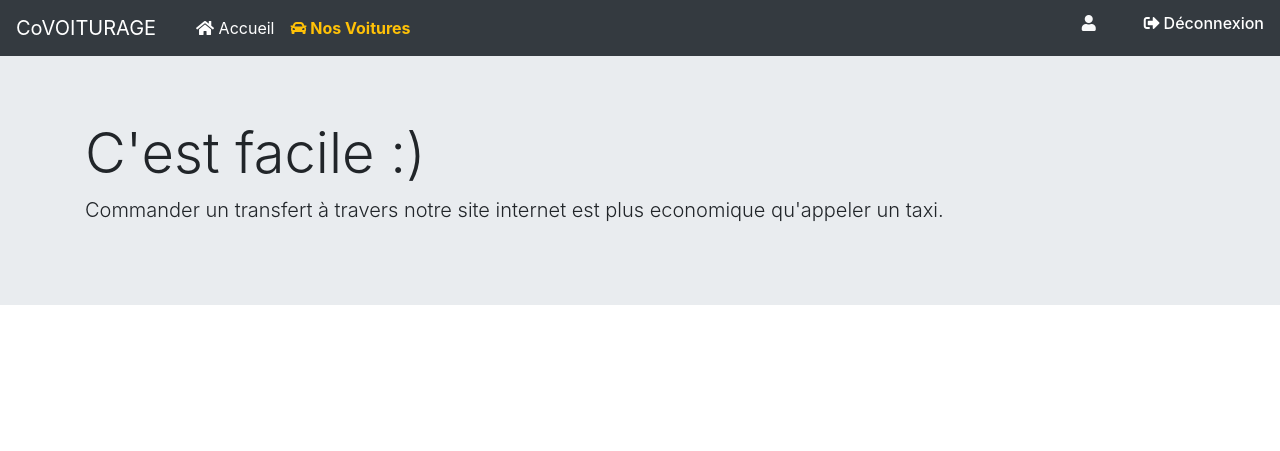
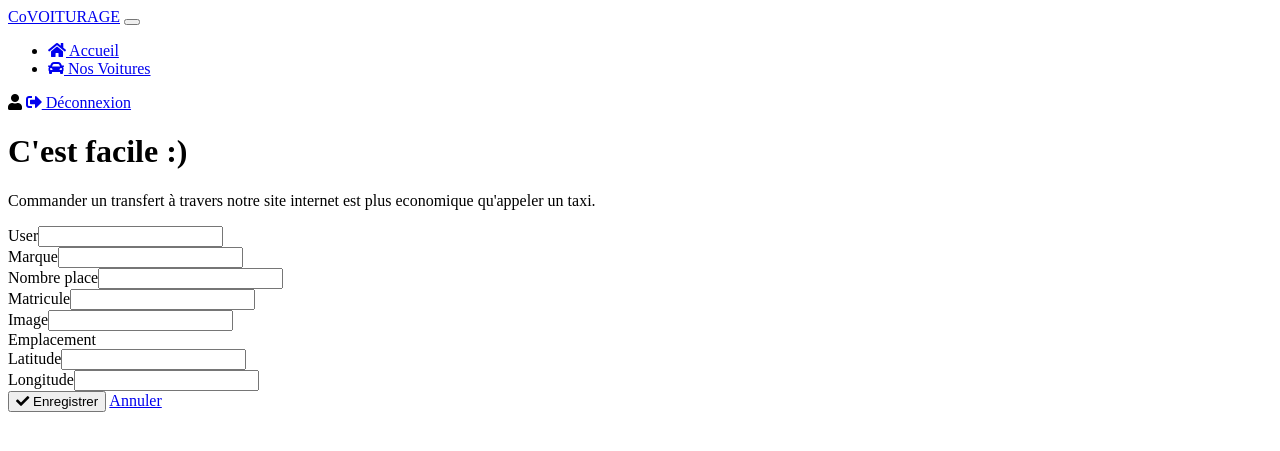
Before and after one commit to Landonique/Systeme-de-reservation, a Symfony app: template templates/front/driver/cars.html.twig in a window 1280 px wide. Shown: the top 451 px of the page. Run offline with Twig, Linux system fonts and the light colour scheme; the template is opened without the code that fills it, so the values that code supplies are empty; form fields are guessed from the names that the template uses; style sheets or scripts are compiled from the project's sources; some libraries are stand-ins or nearby versions.

Commit message:
implement driver's crud

```diff
--- /dev/null
+++ b/assets/js/driver.js
@@ -0,0 +1,7 @@
+const $ = require('jquery');
+navigator.geolocation.getCurrentPosition(
+    function success(position) {
+        $("#voiture_latitude").val(position.coords.latitude)
+        $("#voiture_longitude").val(position.coords.latitude)
+
+    })
--- a/templates/front/driver/cars.html.twig
+++ b/templates/front/driver/cars.html.twig
@@ -19,6 +19,49 @@
                     </div>
                 </div>
             {% endfor %}
+            <div class="row">
+    <div class="col-9">
+        {{ form_start(form) }}
+        <div class="d-none">
+        {{ form_row(form.user) }}
+        </div>
+        {{ form_row(form.marque) }}
+        <div class="row">
+            <div class="col-6">
+                {{ form_row(form.nombrePlace) }}
+            </div>
+            <div class="col-6">
+                {{ form_row(form.matricule) }}
+            </div>
+        </div>
+        {{ form_row(form.image) }}
+
+        <span class="text-info">Emplacement</span>
+        <div class="row mt-2">
+            <div class="col-6">
+                {{ form_row(form.latitude) }}
+            </div>
+            <div class="col-6">
+                {{ form_row(form.longitude) }}
+            </div>
+        </div>
+
+        <button class="btn btn-primary">
+            <i class="fa fa-check"></i>
+            {{ button_label|default('Enregistrer') }}
+        </button>
+        <a href="{{ path('voiture_index') }}" class="btn btn-light">
+            Annuler
+        </a>
+        {{ form_end(form) }}
+    </div>
+</div>
+
+
         </div>
     </div>
 {% endblock %}
+
+{% block javascripts %}
+{{ encore_entry_script_tags('driver') }}
+{% endblock %}
--- a/webpack.config.js
+++ b/webpack.config.js
@@ -25,6 +25,7 @@ Encore
      */
     .addEntry('app', './assets/js/app.js')
     .addEntry('app-front', './assets/js/app-front.js')
+    .addEntry('driver', './assets/js/driver.js')
     .addEntry('login', './assets/js/login.js')
     //.addEntry('page1', './assets/js/page1.js')
     //.addEntry('page2', './assets/js/page2.js')
```
Also changed, not shown: src/Controller/PageController.php (+26 -3 lines).
